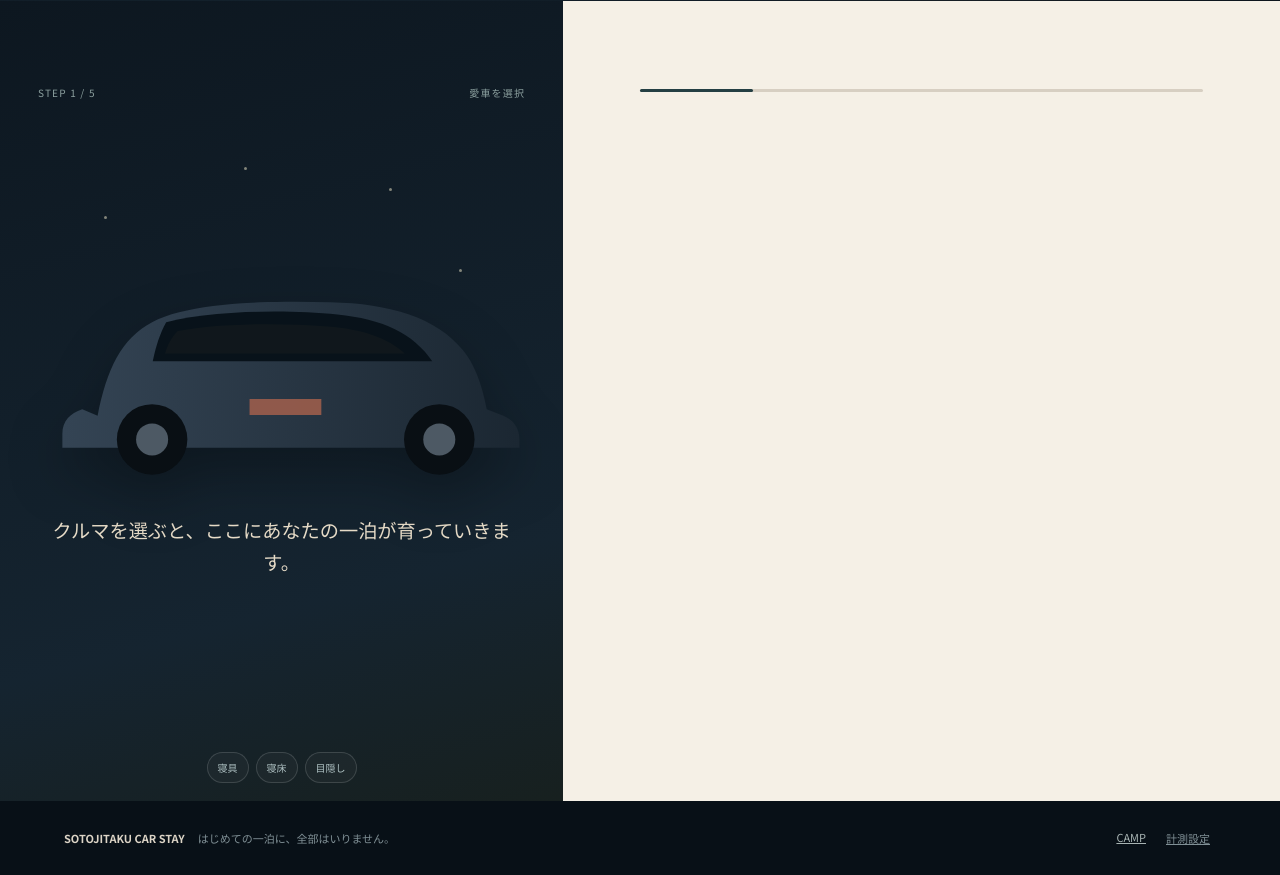
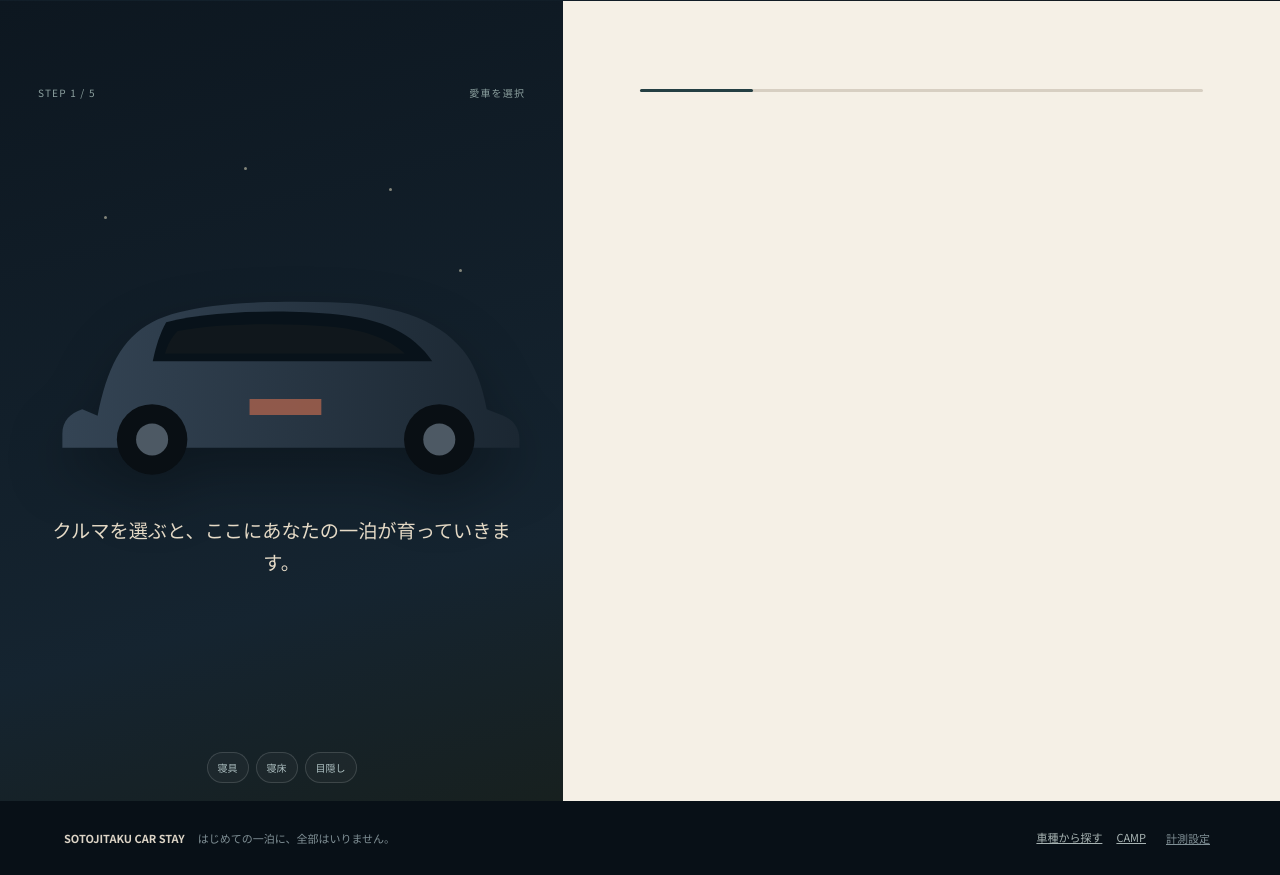
Before and after one commit to stusaurus/sotojitaku, a website with bundled scripts: page car-stay/index.html in a window 1280 px wide. Shown: the part 799-1674 px from the top of the page. Built offline with nearby package versions, Linux system fonts and the light colour scheme.

Commit message:
Link CAR STAY to vehicle SEO hub

```diff
--- a/car-stay/index.html
+++ b/car-stay/index.html
@@ -85,7 +85,7 @@
 
   <footer>
     <div><b>SOTOJITAKU CAR STAY</b><span>はじめての一泊に、全部はいりません。</span></div>
-    <nav><a href="../">CAMP</a><button id="analyticsOpt" class="link-btn" type="button">計測設定</button></nav>
+    <nav><a href="./car/">車種から探す</a><a href="../">CAMP</a><button id="analyticsOpt" class="link-btn" type="button">計測設定</button></nav>
   </footer>
   <script type="module" src="./app.js"></script>
 </body>
```
